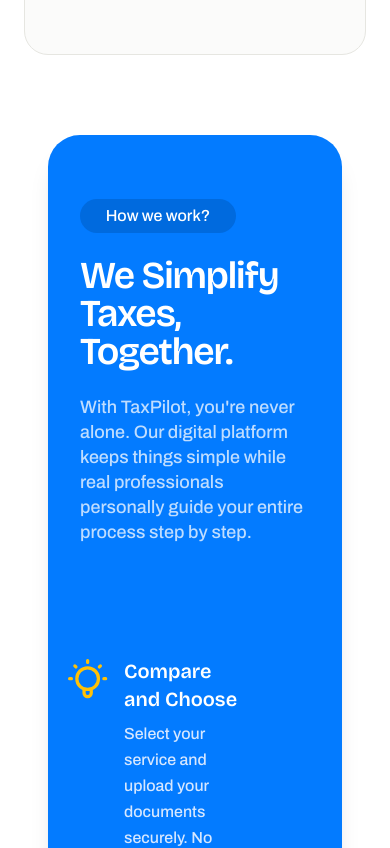
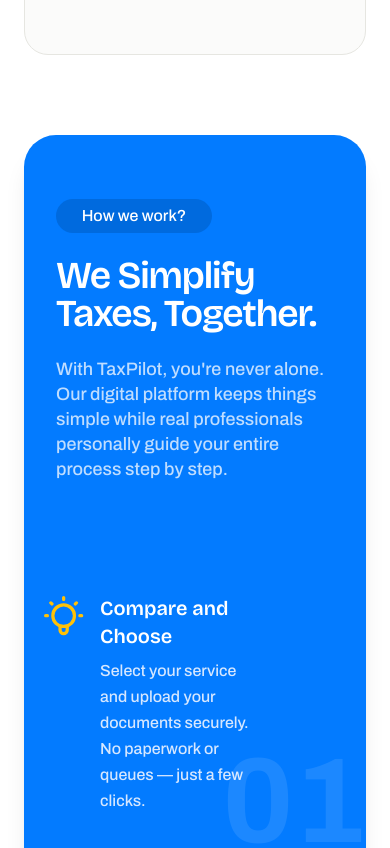
Before and after one commit to arqentech/tax-pilot-1, a React (Vite) app: page / in a window 390 px wide. Shown: the part 1660-2508 px from the top of the page. Built offline with nearby package versions, Linux system fonts and the light colour scheme; no server answers.

Commit message:
testing service details responsivenss fix

```diff
--- a/src/components/ui/HowWeWork.tsx
+++ b/src/components/ui/HowWeWork.tsx
@@ -3,7 +3,7 @@ import { Link } from "react-router-dom";
 export default function HowWeWork() {
   return (
     <section className="w-full py-10">
-      <div className="global-container">
+      <div >
         <div className="grid md:grid-cols-2 bg-[#037BFF] rounded-[32px] justify-center items-center text-white overflow-hidden shadow-xl">
         <div className="flex flex-col justify-center px-8 lg:px-20 py-16 lg:py-24">
           <span className="w-[156px] h-[34px] inline-flex items-center justify-center rounded-full bg-[#006ADE] font-medium backdrop-blur-md">
--- a/src/pages/service-details/ServiceDetails.tsx
+++ b/src/pages/service-details/ServiceDetails.tsx
@@ -9,9 +9,9 @@ import ServicesFAQ from "./ServicesFAQ";
 function ServiceDetails() {
   return (
     <div className="flex flex-col">
-      {/* <Details /> */}
+      <Details />
       <ClientReviews showBadge={false} />
-      <RelatedServices />
+      {/* <RelatedServices /> */}
       <TaxPilotSection />
     </div>
   );
```
